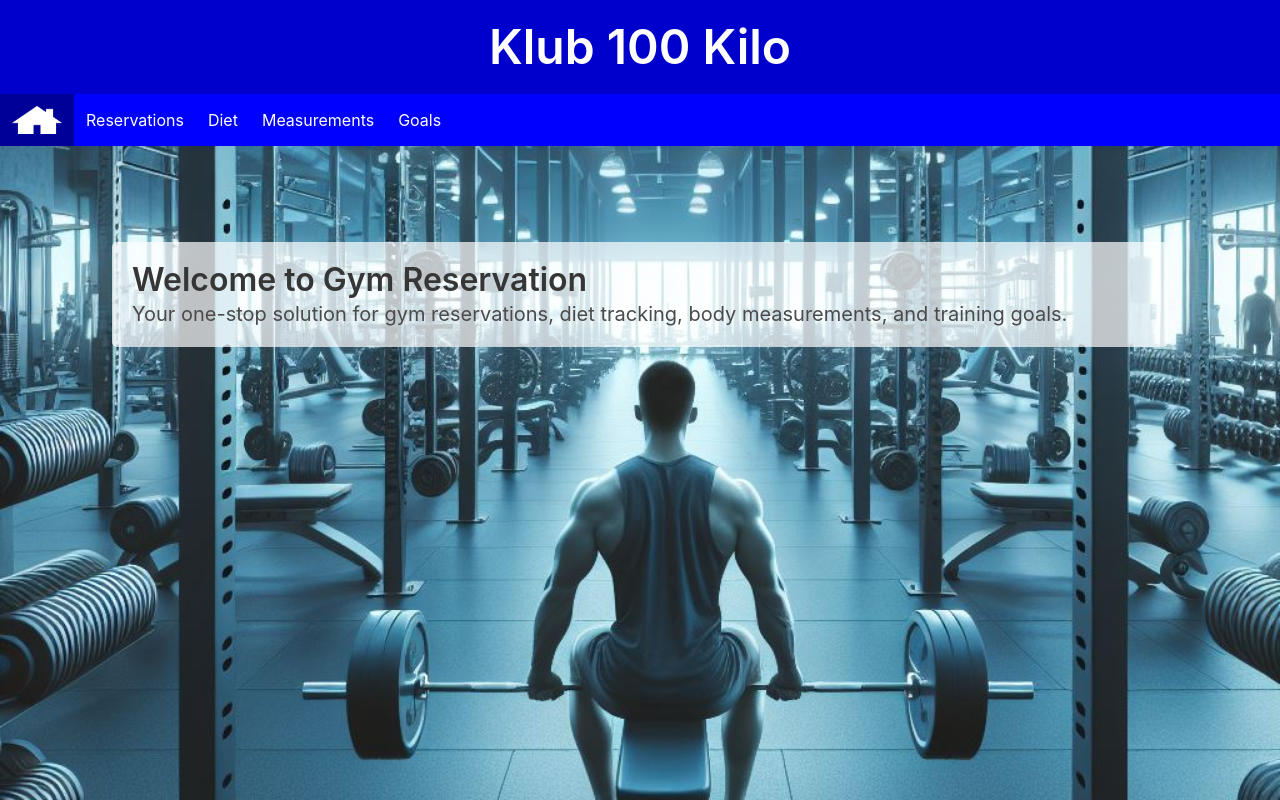
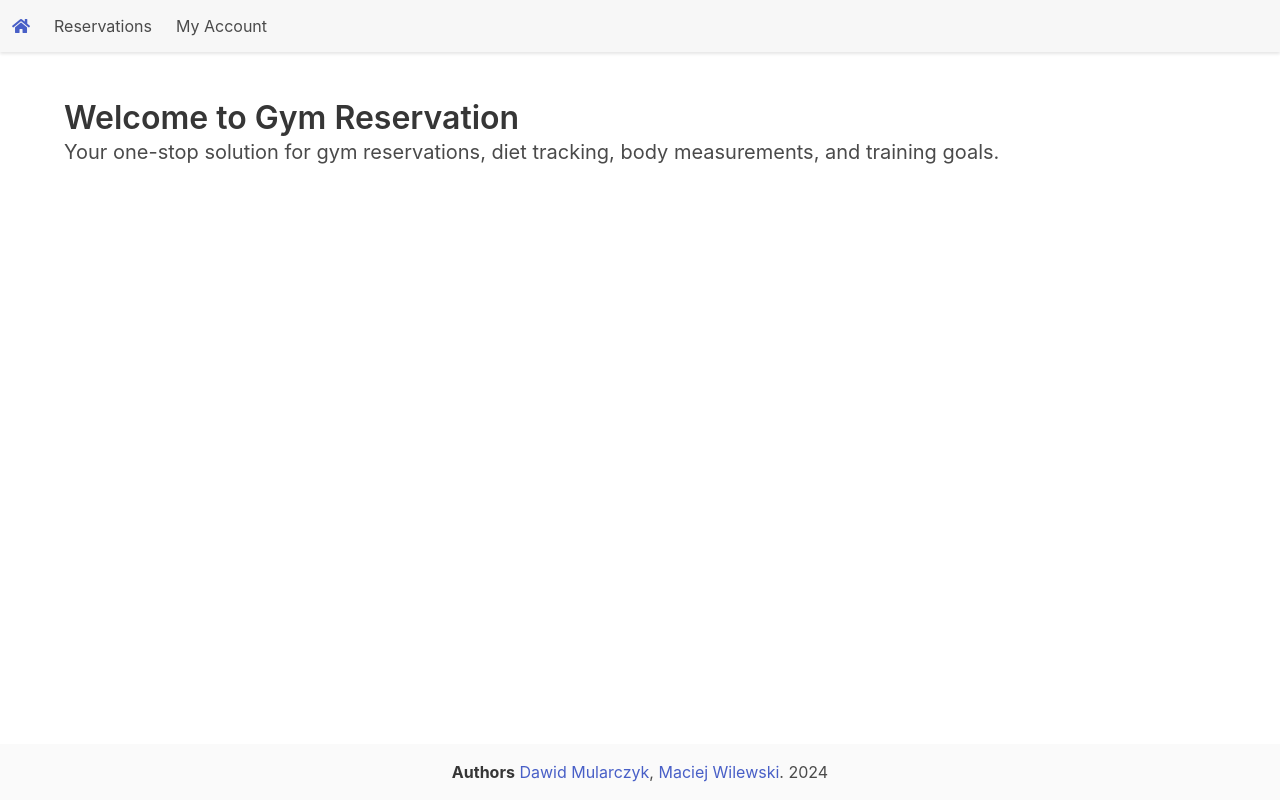
Before and after one commit to HadesXBloodFire/klub_100kilo, a Django app: page /main/ in a window 1280 px wide. Run offline with Django 5.2, Linux system fonts and the light colour scheme; the visitor is signed in with stand-in values (Sample User, id 1).

Commit message:
feat: added reservations panel and fixed UI

```diff
--- a/klub_100kilo/views.py
+++ b/klub_100kilo/views.py
@@ -5,11 +5,17 @@ from django.shortcuts import render, redirect
 def main_page(request):
     return render(request, 'main.html')
 
+
 def hero_page(request):
     if request.user.is_authenticated:
         return redirect('main_page')
     return render(request, 'hero.html')
 
+
 @login_required
 def main_page(request):
     return render(request, 'main.html')
+
+
+def reservation_view(request):
+    return render(request, 'reservation_main_page.html')
--- a/lab_projekcik/urls.py
+++ b/lab_projekcik/urls.py
@@ -18,8 +18,13 @@ from django.contrib import admin
 from django.urls import path
 from klub_100kilo import views
 
+from django.contrib import admin
+from django.urls import path
+from klub_100kilo.views import reservation_view, hero_page, main_page
+
 urlpatterns = [
     path('admin/', admin.site.urls),
-    path('', views.hero_page, name='hero_page'),
-    path('main/', views.main_page, name='main_page'),
+    path('reservations/', reservation_view, name='reservations'),
+    path('', hero_page, name='hero_page'),
+    path('main/', main_page, name='main_page'),
 ]
--- a/templates/base.html
+++ b/templates/base.html
@@ -1,78 +1,56 @@
-{% load static %}
 <!DOCTYPE html>
-<html lang="en" style="height: 100%;">
+<html style="height: 100%;">
 <head>
-    <meta charset="UTF-8">
-    <meta name="viewport" content="width=device-width, initial-scale=1">
-    <title>Klub 100 Kilo</title>
     <link rel="stylesheet" href="https://cdn.jsdelivr.net/npm/bulma@0.9.3/css/bulma.min.css">
+    <link rel="stylesheet" href="https://cdnjs.cloudflare.com/ajax/libs/font-awesome/5.15.4/css/all.min.css">
     <style>
-        html, body {
-            height: 100%;
-            margin: 0;
-            background: url('{% static "images/silka.png" %}') no-repeat center center fixed;
-            -webkit-background-size: cover;
-            -moz-background-size: cover;
-            -o-background-size: cover;
-            background-size: cover;
-            color: #333; /* Change the color as per your requirement */
+        .navbar {
+            background-color: #f7f7f7;
+            box-shadow: 0 2px 3px rgba(10, 10, 10, 0.1);
         }
-        .navbar {
-            background-color: #0000FF; /* Non-transparent blue */
-        }
-        .navbar-item {
-            color: #FFFFFF; /* White font */
-        }
-        .navbar-brand {
-            background-color: #000099; /* Slightly different shade of blue */
-            color: #FFFFFF; /* White font */
-        }
-        .title-tile {
-            background-color: #0000CC; /* Slightly lighter blue */
-            padding: 20px;
-            text-align: center;
-        }
-        .title-tile h1 {
-            color: #FFFFFF; /* White font */
-        }
-        .logo {
-            width: 50px; /* Adjust as needed */
-            height: auto; /* Maintains aspect ratio */
-        }
-        .content-box {
-            background-color: rgba(255, 255, 255, 0.7); /* Semi-transparent white */
-            padding: 20px;
-            border-radius: 5px;
+        .navbar-item img {
+            max-height: 3rem;
         }
     </style>
 </head>
-<body>
-    <div class="title-tile">
-        <h1 class="title is-1">Klub 100 Kilo</h1>
-    </div>
-
+<body style="display: flex; flex-direction: column; min-height: 100%;">
     <nav class="navbar" role="navigation" aria-label="main navigation">
         <div class="navbar-brand">
             <a class="navbar-item" href="/">
-                <img class="logo" src="{% static 'images/house.png' %}" alt="Klub 100 Kilo">
+                <i class="fas fa-home"></i>
+            </a>
+
+            <a role="button" class="navbar-burger" aria-label="menu" aria-expanded="false" data-target="navbarBasicExample">
+                <span aria-hidden="true"></span>
+                <span aria-hidden="true"></span>
+                <span aria-hidden="true"></span>
             </a>
         </div>
 
-        <div class="navbar-menu">
+        <div id="navbarBasicExample" class="navbar-menu">
             <div class="navbar-start">
-                <a class="navbar-item" href="/reservations">Reservations</a>
-                <a class="navbar-item" href="/diet">Diet</a>
-                <a class="navbar-item" href="/measurements">Measurements</a>
-                <a class="navbar-item" href="/goals">Goals</a>
+                <a class="navbar-item" href="/reservations">
+                    Reservations
+                </a>
+                <a class="navbar-item" href="/account">
+                    My Account
+                </a>
             </div>
         </div>
     </nav>
 
-    <section class="section">
-        <div class="container">
-            {% block content %}
-            {% endblock %}
+    <main style="flex: 1;">
+        {% block content %}
+        {% endblock %}
+    </main>
+
+    <footer class="footer" style="padding: 1rem 1.5rem;">
+        <div class="content has-text-centered">
+            <p>
+                <strong>Authors</strong> <a href="https://github.com/Davsooonowy">Dawid Mularczyk</a>,
+                <a href="https://github.com/HadesXBloodFire2024">Maciej Wilewski</a>. 2024
+            </p>
         </div>
-    </section>
+    </footer>
 </body>
 </html>
```
Also changed, not shown: templates/hero.html (+36 -8 lines), templates/reservation_main_page.html (added, +78 -0 lines), static/images/25694.png (deleted), static/images/house.png (deleted), static/images/silka.png (deleted).
